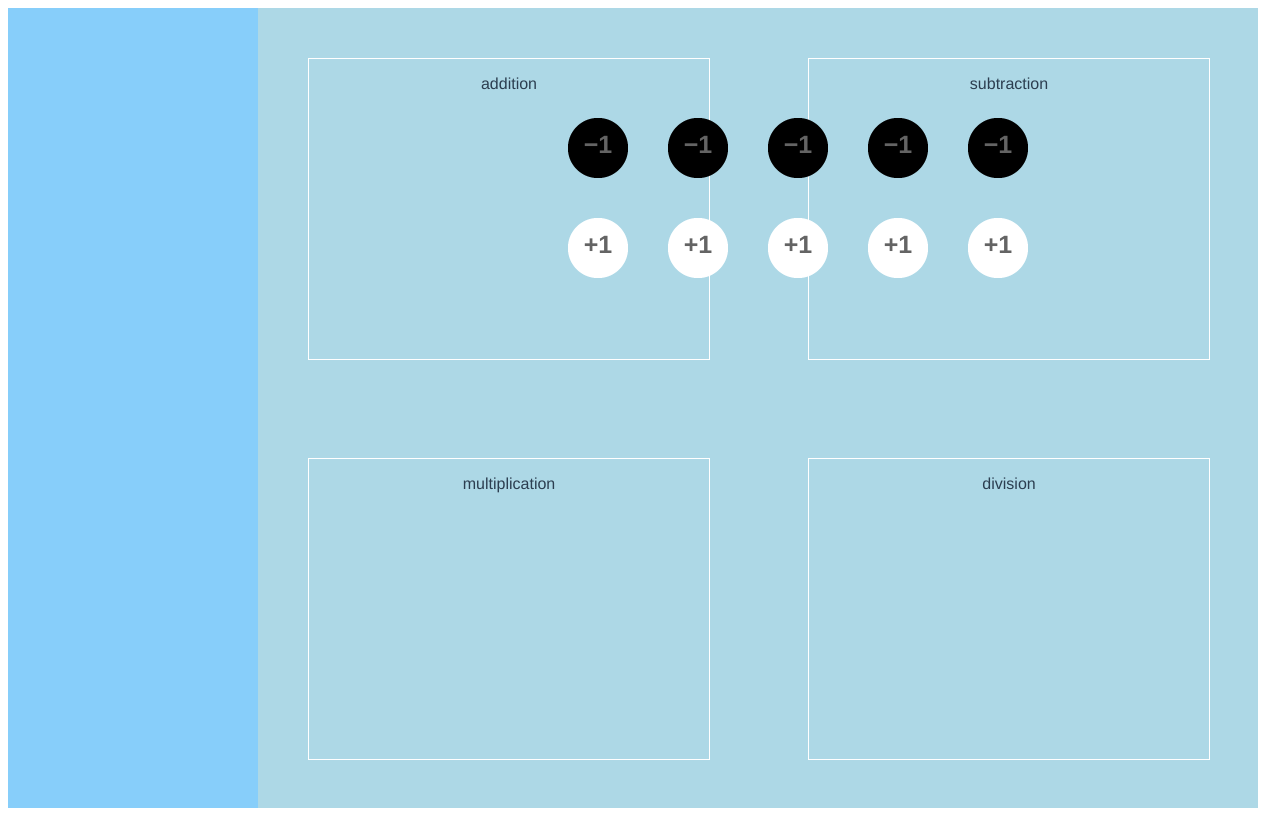
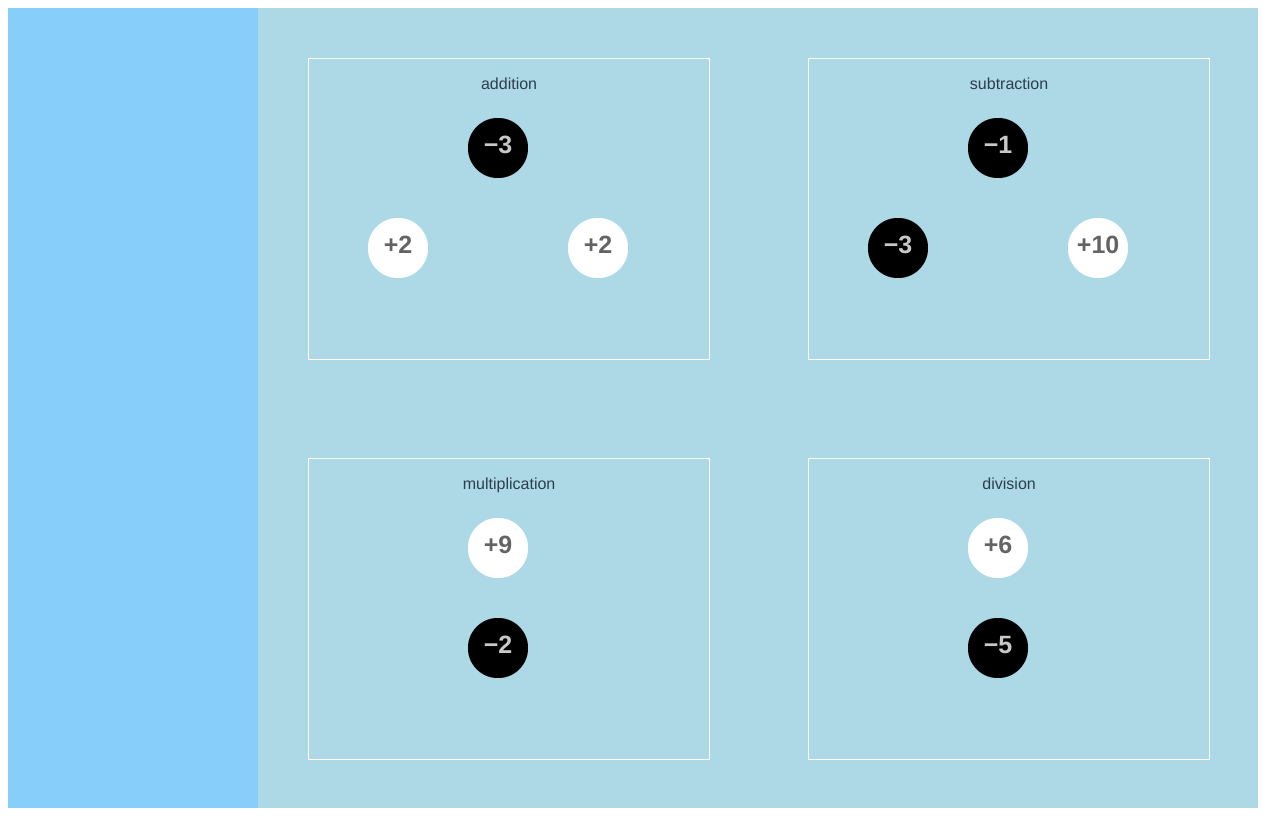
Before and after one commit to casalgado/integer-game, a Vue app: page /#/ in a window 1280 px wide. Built offline with nearby package versions, Linux system fonts and the light colour scheme.

Commit message:
first deploy

```diff
--- a/src/components/game/Player.vue
+++ b/src/components/game/Player.vue
@@ -38,7 +38,8 @@ export default {
   },
   computed: {
     oclass: function() {
-      return "p" + this.value;
+      let polarity = this.value < 0 ? "n" : "p";
+      return "class-" + polarity;
     },
     text: function() {
       if (this.value > 0) {
@@ -74,4 +75,8 @@ p {
   vertical-align: middle;
   color: rgb(100, 100, 100);
 }
+
+.class-n p {
+  color: rgb(200, 200, 200);
+}
 </style>
--- a/src/views/Home.vue
+++ b/src/views/Home.vue
@@ -36,16 +36,16 @@ export default {
     return {
       fieldState: {
         integers: [
-          { id: "o0", value: -1, x: 300, y: 100 },
-          { id: "o1", value: -1, x: 400, y: 100 },
-          { id: "o2", value: -1, x: 500, y: 100 },
-          { id: "o3", value: -1, x: 600, y: 100 },
+          { id: "o0", value: -3, x: 200, y: 100 },
+          { id: "o1", value: -3, x: 600, y: 200 },
+          { id: "o2", value: -5, x: 700, y: 600 },
+          { id: "o3", value: -2, x: 200, y: 600 },
           { id: "o4", value: -1, x: 700, y: 100 },
-          { id: "o5", value: 1, x: 300, y: 200 },
-          { id: "o6", value: 1, x: 400, y: 200 },
-          { id: "o7", value: 1, x: 500, y: 200 },
-          { id: "o8", value: 1, x: 600, y: 200 },
-          { id: "o9", value: 1, x: 700, y: 200 },
+          { id: "o5", value: 2, x: 300, y: 200 },
+          { id: "o6", value: 2, x: 100, y: 200 },
+          { id: "o7", value: 9, x: 200, y: 500 },
+          { id: "o8", value: 6, x: 700, y: 500 },
+          { id: "o9", value: 10, x: 800, y: 200 },
         ],
         dropZones: [
           { id: "add", name: "addition", x1: 50, y1: 50, x2: 450, y2: 350 },
@@ -77,9 +77,37 @@ export default {
       let target = this.returnCollidingObject(obj);
       if (target) {
         const zone = this.getZone(target);
+        if (zone) {
+          this.compute(target, obj, zone);
+        }
         console.log(zone);
       }
 
+      this.drawIntegers();
+    },
+    compute(target, object, zone) {
+      let newValue;
+      switch (zone) {
+        case "addition":
+          newValue = target.value + object.value;
+          break;
+        case "subtraction":
+          newValue = target.value - object.value;
+          break;
+        case "multiplication":
+          newValue = target.value * object.value;
+          break;
+        case "division":
+          newValue = target.value / object.value;
+          break;
+
+        default:
+          break;
+      }
+      target.value = newValue;
+      this.fieldState.integers = this.fieldState.integers.filter(
+        (e) => e.id !== object.id
+      );
       this.drawIntegers();
     },
     drawIntegers: function() {
```
Also changed, not shown: firebase.json (added), 4 other files (tests, documents, lock files or other folders).
